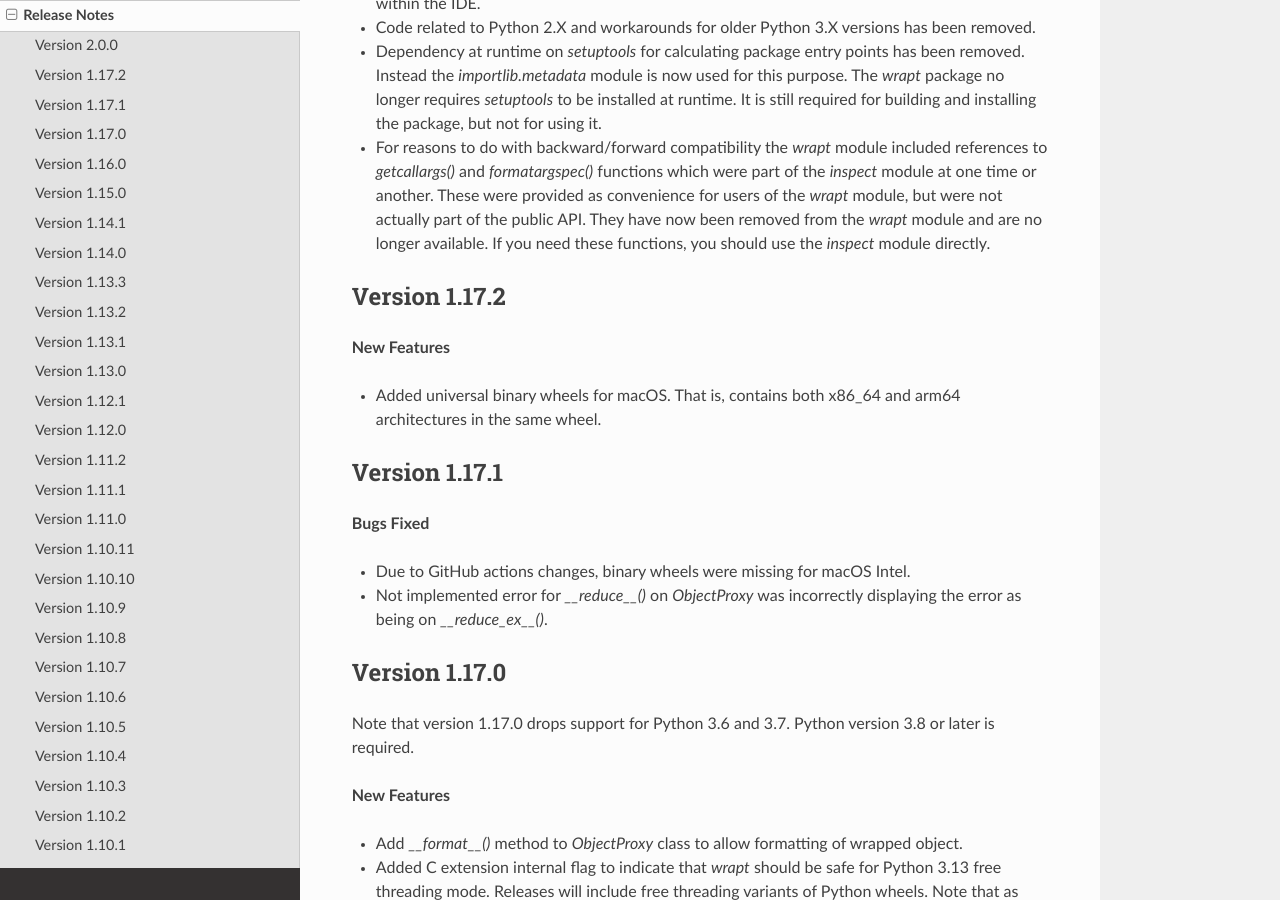
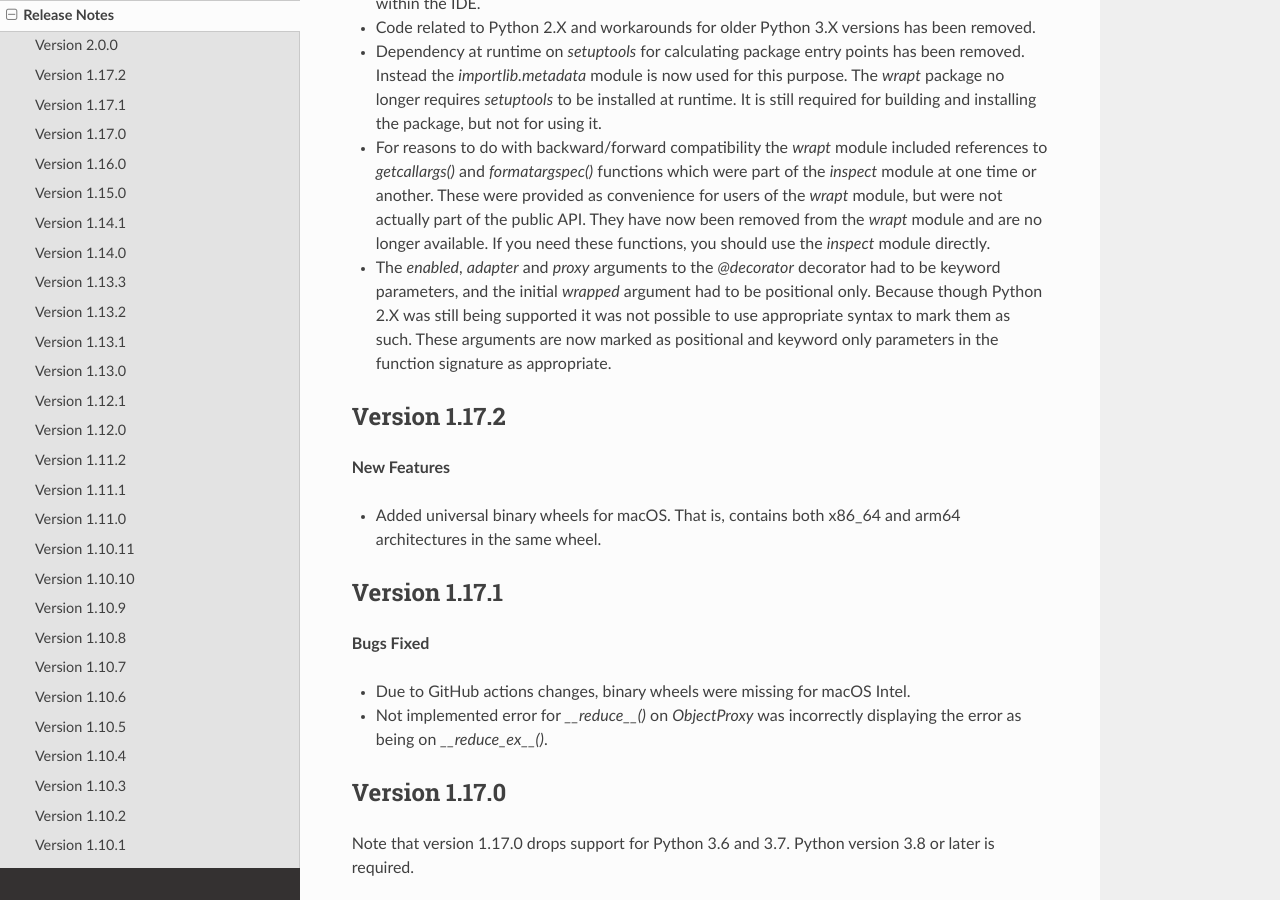
Before and after one commit to GrahamDumpleton/wrapt, a Sphinx documentation site: the page built from docs/changes.rst, in a window 1280 px wide and 900 px high, scrolled down 800 px. Built offline with Sphinx 7.4.7 and the Read the Docs theme 3.1.0, drawn with Linux system fonts in a browser that asks for light colours.

Commit message:
Enforce positional/keyword params for decorator.

```diff
--- a/docs/changes.rst
+++ b/docs/changes.rst
@@ -50,6 +50,13 @@ these reasons a major version bump is being made.
   the public API. They have now been removed from the `wrapt` module and are
   no longer available. If you need these functions, you should use the
   `inspect` module directly.
+
+* The `enabled`, `adapter` and `proxy` arguments to the `@decorator` decorator
+  had to be keyword parameters, and the initial `wrapped` argument had to be
+  positional only. Because though Python 2.X was still being supported it was
+  not possible to use appropriate syntax to mark them as such. These arguments
+  are now marked as positional and keyword only parameters in the function
+  signature as appropriate.
 
 Version 1.17.2
 --------------
```
Also changed, not shown: 1 other file.
